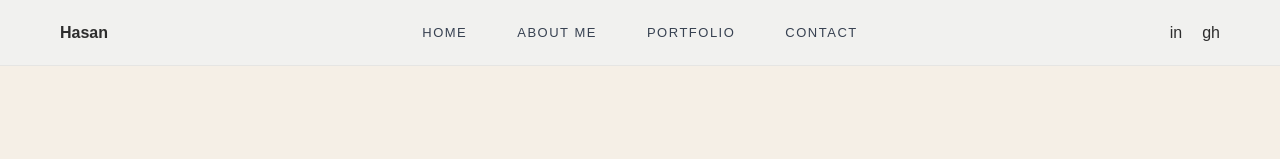
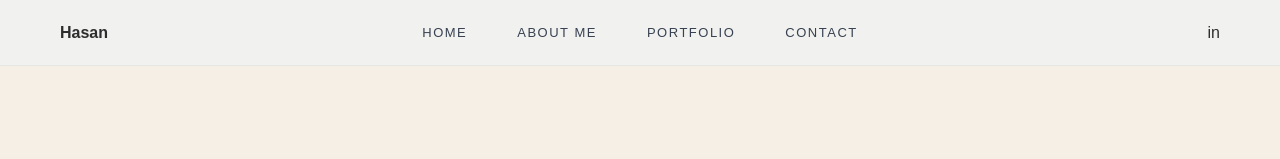
Before and after one commit to Has-has/portfolio, a React (Vite) app: page / in a window 1280 px wide. Shown: the top 159 px of the page. Built offline with nearby package versions, Linux system fonts and the light colour scheme.

Commit message:
added featured project section

```diff
--- a/src/components/Navbar.jsx
+++ b/src/components/Navbar.jsx
@@ -14,7 +14,6 @@ function Navbar() {
 
       <div style={styles.icons}>
         <span>in</span>
-        <span>gh</span>
       </div>
     </nav>
   );
```
